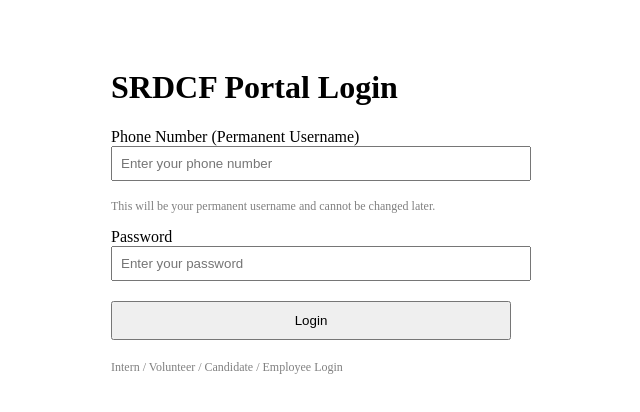
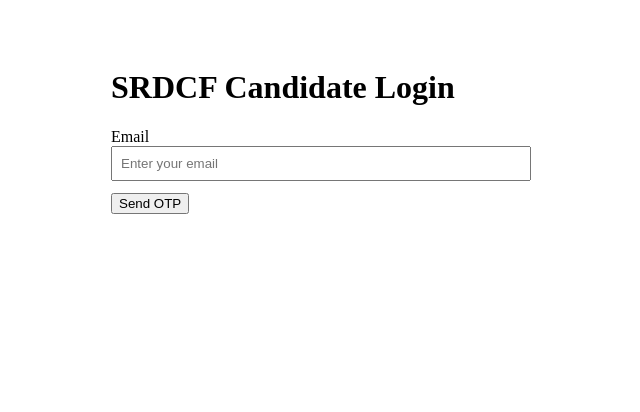
Before and after one commit to srdcf-org/mark-1-portal, a Next.js app: page /login in a window 1280 px wide. Shown: the top 412 px of the page, without its empty margins (329-969 px from the left). Built offline with nearby package versions, Linux system fonts and the light colour scheme.

Commit message:
Replace login with email OTP flow

```diff
--- a/app/login/page.tsx
+++ b/app/login/page.tsx
@@ -1,32 +1,63 @@
+"use client";
+import { useState } from "react";
+import OtpInput from "../components/OtpInput";
+
 export default function LoginPage() {
+  const [email, setEmail] = useState("");
+  const [step, setStep] = useState<"email" | "otp">("email");
+  const [loading, setLoading] = useState(false);
+
+  async function sendOtp() {
+    if (!email) {
+      alert("Enter email first");
+      return;
+    }
+    setLoading(true);
+    await fetch("/api/otp/send", {
+      method: "POST",
+      headers: { "Content-Type": "application/json" },
+      body: JSON.stringify({ email }),
+    });
+    setLoading(false);
+    setStep("otp");
+  }
+
+  async function verifyOtp(otp: string) {
+    const res = await fetch("/api/otp/verify", {
+      method: "POST",
+      headers: { "Content-Type": "application/json" },
+      body: JSON.stringify({ email, otp }),
+    });
+    const data = await res.json();
+    if (data.success) {
+      alert("Login successful");
+      // later: redirect to dashboard
+    } else {
+      alert("Invalid OTP");
+    }
+  }
+
   return (
     <main style={{ padding: 40, maxWidth: 400, margin: "0 auto" }}>
-      <h1>SRDCF Portal Login</h1>
+      <h1>SRDCF Candidate Login</h1>
 
-      <label>Phone Number (Permanent Username)</label>
-      <input
-        type="tel"
-        placeholder="Enter your phone number"
-        style={{ width: "100%", padding: 8, marginBottom: 6 }}
-      />
-      <p style={{ fontSize: 12, color: "gray", marginBottom: 14 }}>
-        This will be your permanent username and cannot be changed later.
-      </p>
+      {step === "email" && (
+        <>
+          <label>Email</label>
+          <input
+            type="email"
+            placeholder="Enter your email"
+            value={email}
+            onChange={(e) => setEmail(e.target.value)}
+            style={{ width: "100%", padding: 8, marginBottom: 12 }}
+          />
+          <button onClick={sendOtp} disabled={loading}>
+            {loading ? "Sending..." : "Send OTP"}
+          </button>
+        </>
+      )}
 
-      <label>Password</label>
-      <input
-        type="password"
-        placeholder="Enter your password"
-        style={{ width: "100%", padding: 8, marginBottom: 20 }}
-      />
-
-      <button style={{ width: "100%", padding: 10 }}>
-        Login
-      </button>
-
-      <p style={{ marginTop: 20, fontSize: 12, color: "gray" }}>
-        Intern / Volunteer / Candidate / Employee Login
-      </p>
+      {step === "otp" && <OtpInput onSubmit={verifyOtp} />}
     </main>
   );
 }
```
